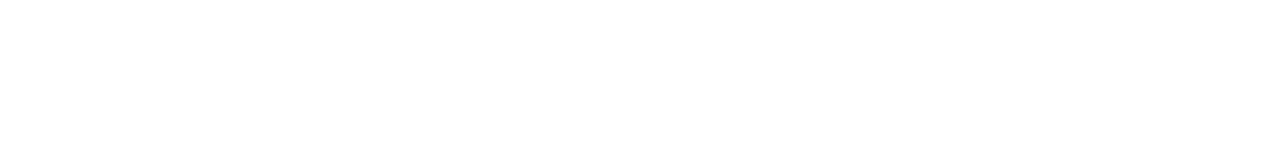
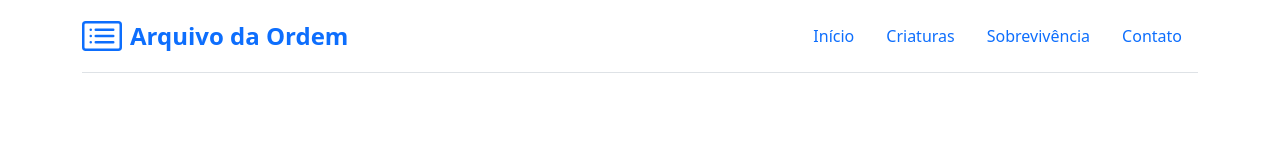
Before and after one commit to Chaves-07/Ordem-Paranormal-Sistema-de-Registro-de-Criaturas, a plain HTML site: page index.html in a window 1280 px wide. Drawn offline with nearby package versions, Linux system fonts and the light colour scheme.

Commit message:
#Tarefa4 - Cabeçalho do Sistema

```diff
--- a/index.html
+++ b/index.html
@@ -8,6 +8,25 @@
 </head>
 <body>
 
+    <div class="container">
+        <header class="d-flex flex-wrap justify-content-center py-3 mb-4 border-bottom">
+          <a href="./index.html" class="d-flex align-items-center mb-3 mb-md-0 me-md-auto text-decoration-none">
+            <svg xmlns="http://www.w3.org/2000/svg" width="40" height="40" fill="currentColor" class="bi bi-card-list me-2" viewBox="0 0 16 16">
+              <path d="M14.5 3a.5.5 0 0 1 .5.5v9a.5.5 0 0 1-.5.5h-13a.5.5 0 0 1-.5-.5v-9a.5.5 0 0 1 .5-.5zm-13-1A1.5 1.5 0 0 0 0 3.5v9A1.5 1.5 0 0 0 1.5 14h13a1.5 1.5 0 0 0 1.5-1.5v-9A1.5 1.5 0 0 0 14.5 2z"/>
+              <path d="M5 8a.5.5 0 0 1 .5-.5h7a.5.5 0 0 1 0 1h-7A.5.5 0 0 1 5 8m0-2.5a.5.5 0 0 1 .5-.5h7a.5.5 0 0 1 0 1h-7a.5.5 0 0 1-.5-.5m0 5a.5.5 0 0 1 .5-.5h7a.5.5 0 0 1 0 1h-7a.5.5 0 0 1-.5-.5m-1-5a.5.5 0 1 1-1 0 .5.5 0 0 1 1 0M4 8a.5.5 0 1 1-1 0 .5.5 0 0 1 1 0m0 2.5a.5.5 0 1 1-1 0 .5.5 0 0 1 1 0"/>
+            </svg>
+            <span class="fs-4 fw-bold">Arquivo da Ordem</span>
+          </a>
+
+          <ul class="nav nav-pills">
+            <li class="nav-item"><a href="./index.html" class="nav-link">Início</a></li>
+            <li class="nav-item"><a href="./criaturas.html" class="nav-link">Criaturas</a></li>
+            <li class="nav-item"><a href="./Sobrevivência.html" class="nav-link">Sobrevivência</a></li>
+            <li class="nav-item"><a href="./Contato.html" class="nav-link">Contato</a></li>
+          </ul>
+        </header>
+      </div>
+
     <script src="https://cdn.jsdelivr.net/npm/bootstrap@5.3.8/dist/js/bootstrap.bundle.min.js" integrity="sha384-FKyoEForCGlyvwx9Hj09JcYn3nv7wiPVlz7YYwJrWVcXK/BmnVDxM+D2scQbITxI" crossorigin="anonymous"></script>
 </body>
 </html>
```
